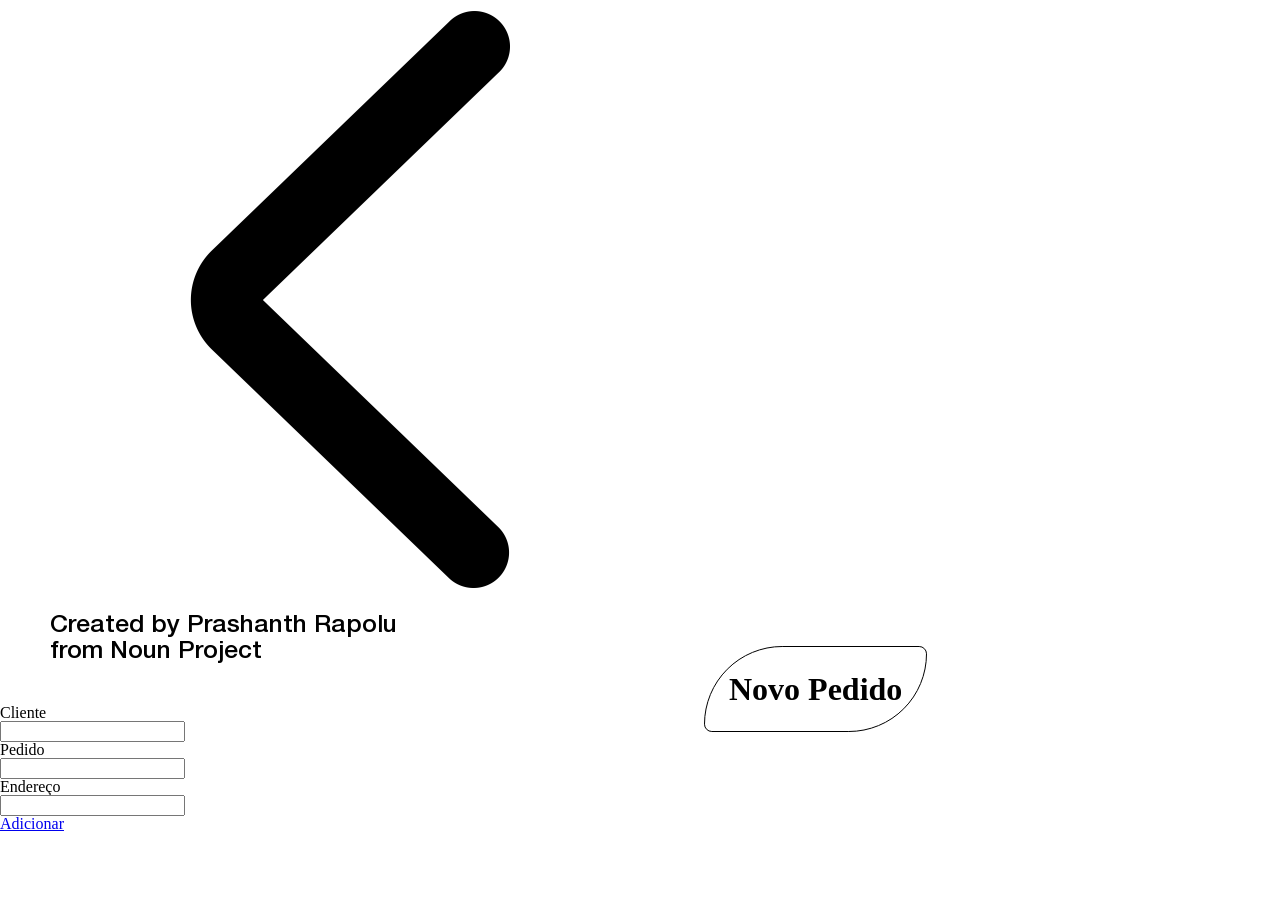
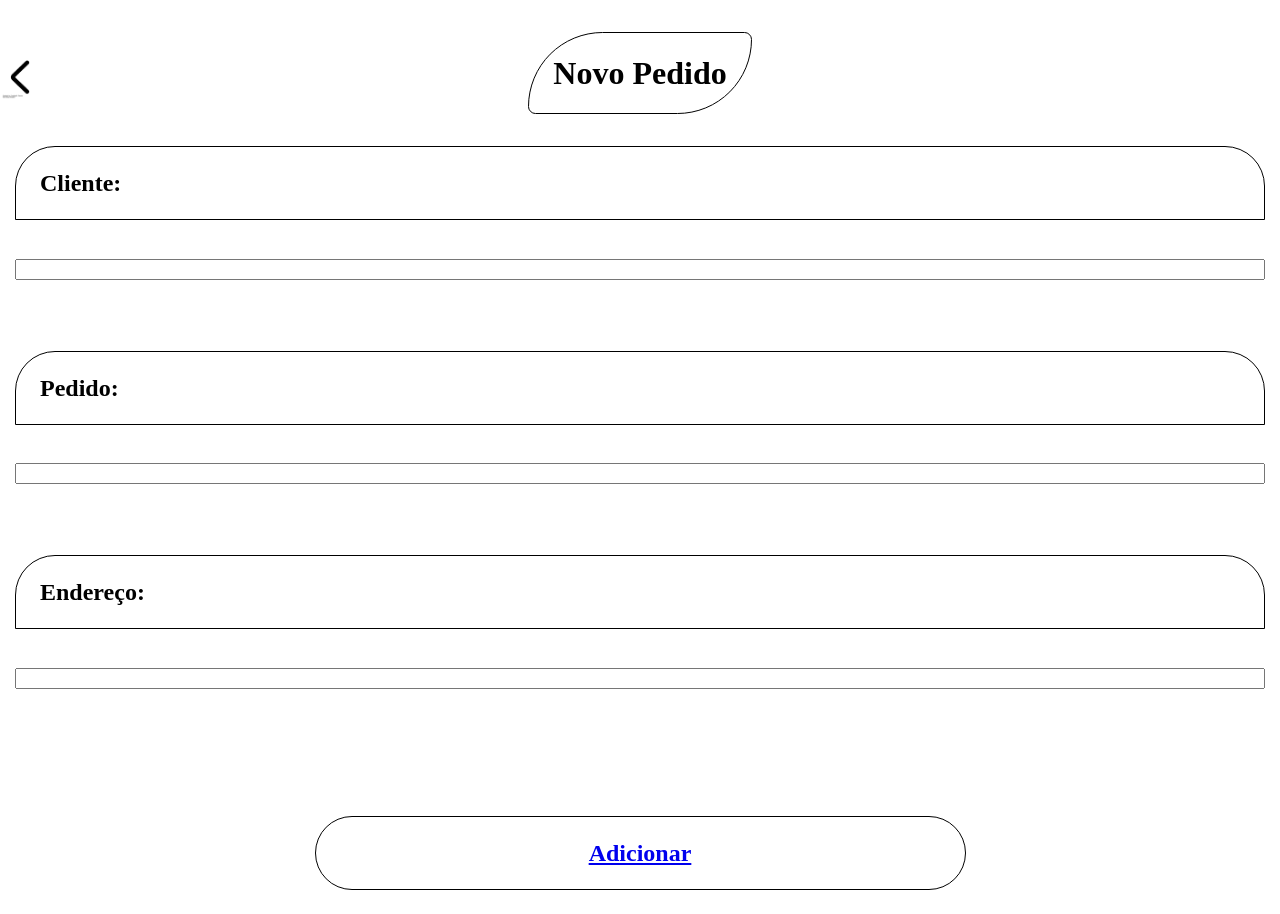
Before and after one commit to DomRuanSuzano/ControlFood, a plain HTML site: page entrega3.html in a window 1280 px wide. Before the commit the page ends 832 px from the top, so only its background shows below. Drawn offline with Linux system fonts and the light colour scheme.

Commit message:
entrega3

```diff
--- a/css/entrega3.css
+++ b/css/entrega3.css
@@ -0,0 +1,98 @@
+html,body {
+
+    height: 100%;
+
+    width: 100%;
+
+}
+
+header {
+
+    display: flex;
+
+    justify-content: center;
+
+}
+
+img {
+
+    height: 2.5rem;
+
+    width: 2.5rem;
+
+    justify-content: flex-start;
+
+    position: absolute;
+
+    top: 60px;
+
+    left: 0;
+
+}
+
+h2 {
+
+    display: block;
+
+    padding: 1.5rem;
+
+    border: 1px solid black;
+
+    border-radius: 2.5rem 2.5rem 0rem 0rem;
+
+    margin-top: 2rem;
+
+    font-size: 1.5rem;
+
+    font-weight: bold;
+
+    margin-left: 15px;
+
+    margin-right: 15px;
+
+}
+
+
+.adicionar {
+
+    border: 0;
+
+    display: flex;
+
+    justify-content: center;
+
+}
+
+.adicionar a {
+    display: flex;
+
+    justify-content: center;
+
+    padding: 1.5rem;
+
+    border: 1px solid black;
+
+    border-radius: 2.5rem 2.5rem 2.5rem 2.5rem;
+
+    margin-top: 2rem;
+
+    width: 50%;
+}
+
+main {
+    display: flex;
+
+    flex-direction: column;
+
+    justify-content: space-between;
+
+    height: 100%;
+
+}
+
+input {
+    margin-left: 15px;
+
+    margin-right: 15px;
+
+}
--- a/entrega3.html
+++ b/entrega3.html
@@ -5,6 +5,8 @@
     <title>Entrega 3</title>
     <link rel = "stylesheet" href="css/reset.css">
     <link rel = "stylesheet" href="css/geral.css">
+    <link rel = "stylesheet" href="css/entrega3.css">
+    <meta name="viewport" content="width=device-width, initial-scale=1.0">
 </head>
 <body>
     <header>
@@ -13,18 +15,18 @@
     </header>
     <main>
         <h2>
-            Cliente
+            Cliente:
         </h2>
         <input type="text">
         <h2>
-            Pedido
+            Pedido:
         </h2>
         <input type="text">
         <h2>
-            Endereço
+            Endereço:
         </h2>
         <input type="text">
-        <h2>
+        <h2 class = "adicionar">
             <a href="#"> Adicionar</a>
         </h2>
     </main>
```
